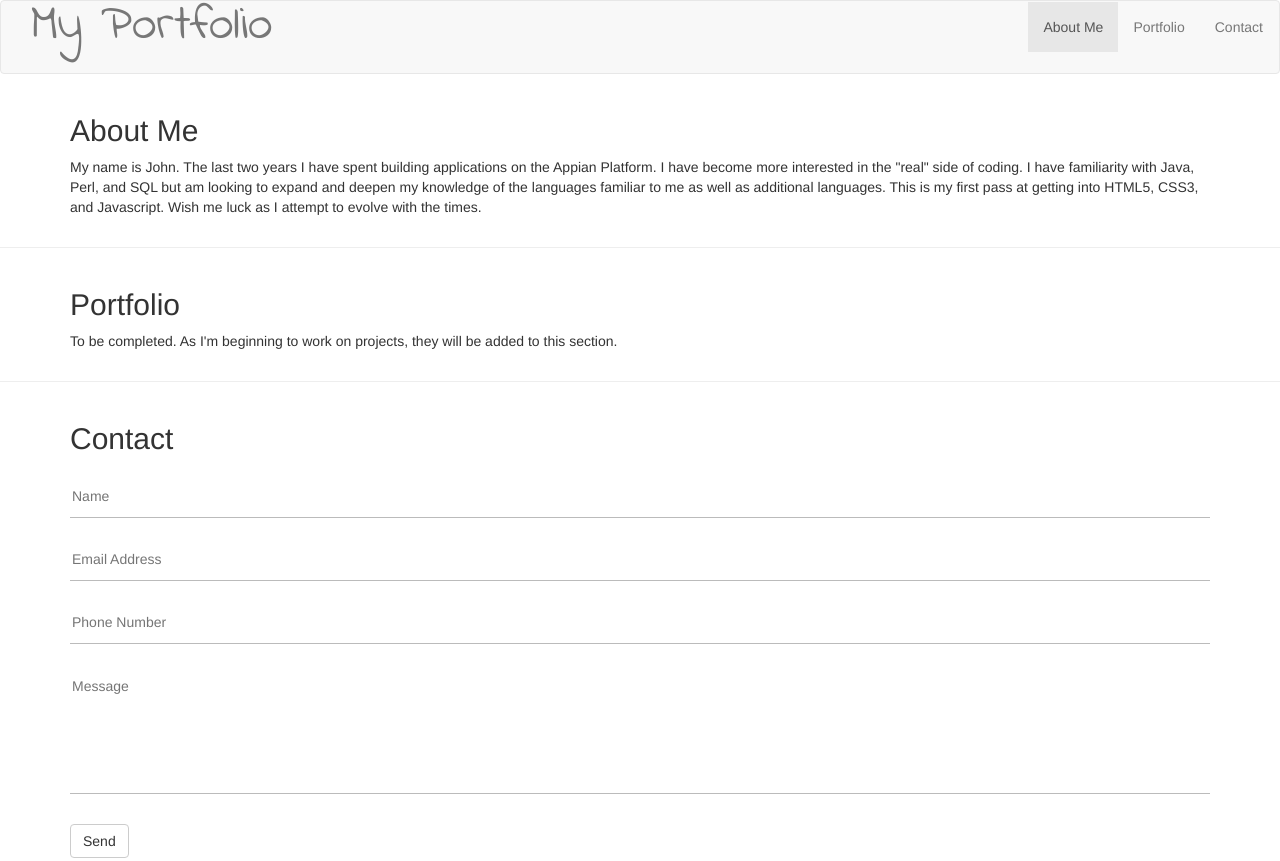
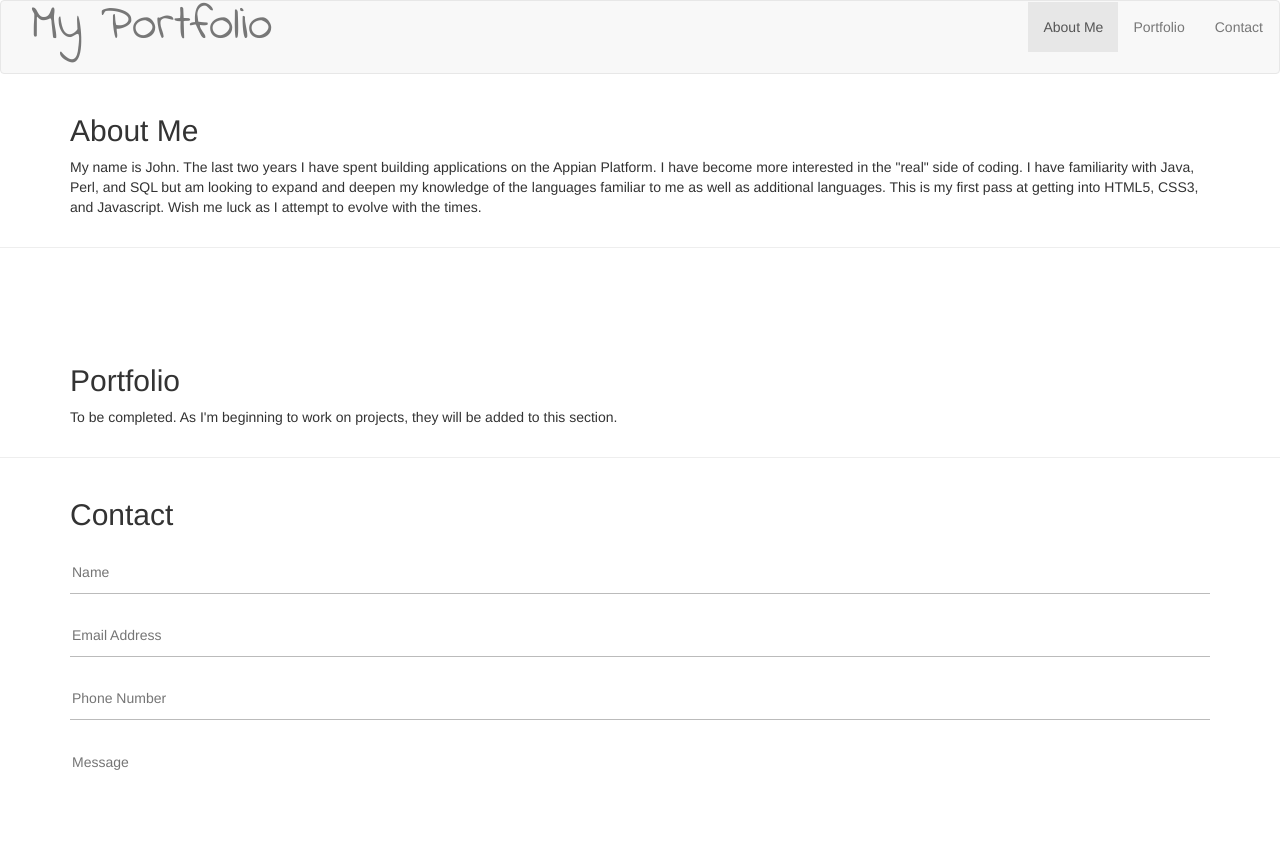
Before and after one commit to justawhiteguy/justawhiteguy.github.io, a plain HTML site: page index.html in a window 1280 px wide. Shown: the top 861 px of the page. Drawn offline with nearby package versions, Linux system fonts and the light colour scheme.

Commit message:
modifying styles.css

```diff
--- a/css/styles.css
+++ b/css/styles.css
@@ -37,3 +37,7 @@
 .form-item-focused label{
   color:#000000;
 }
+
+#about-me {
+  height: 250px;
+}
```
